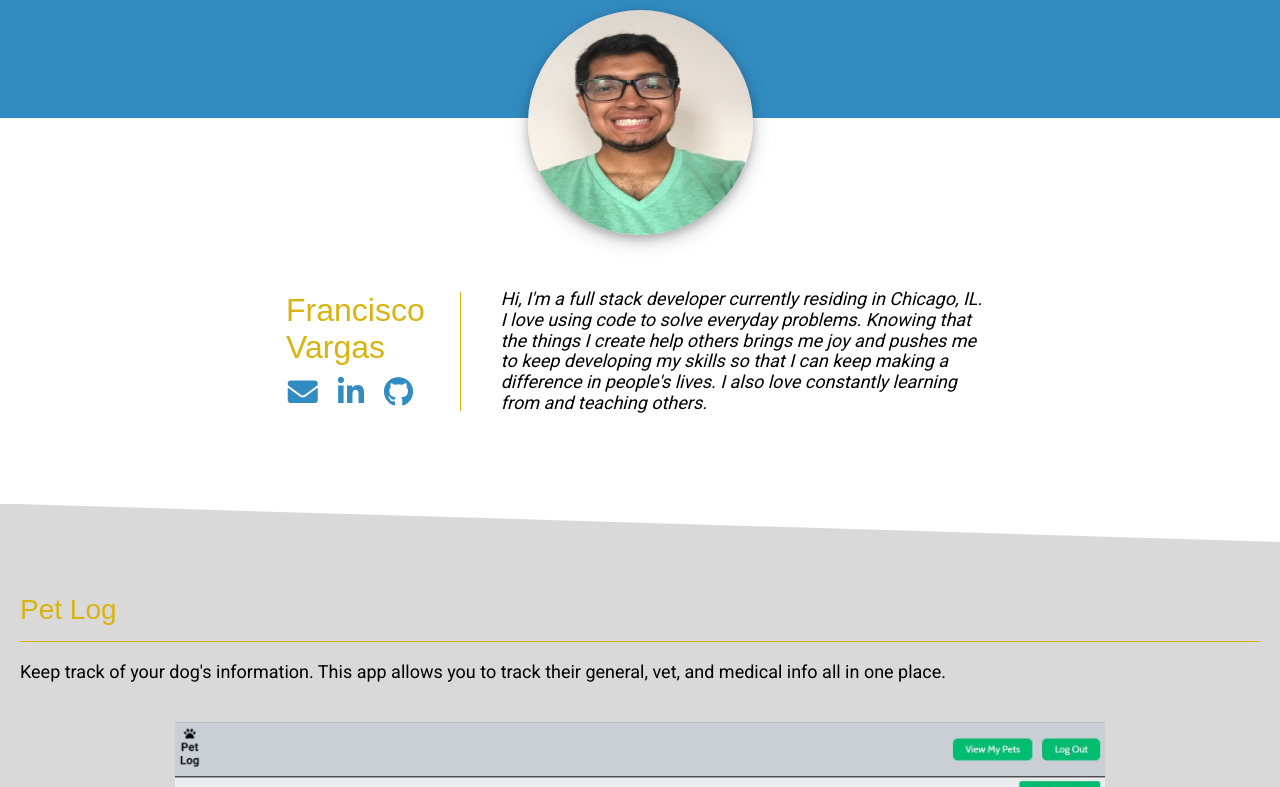
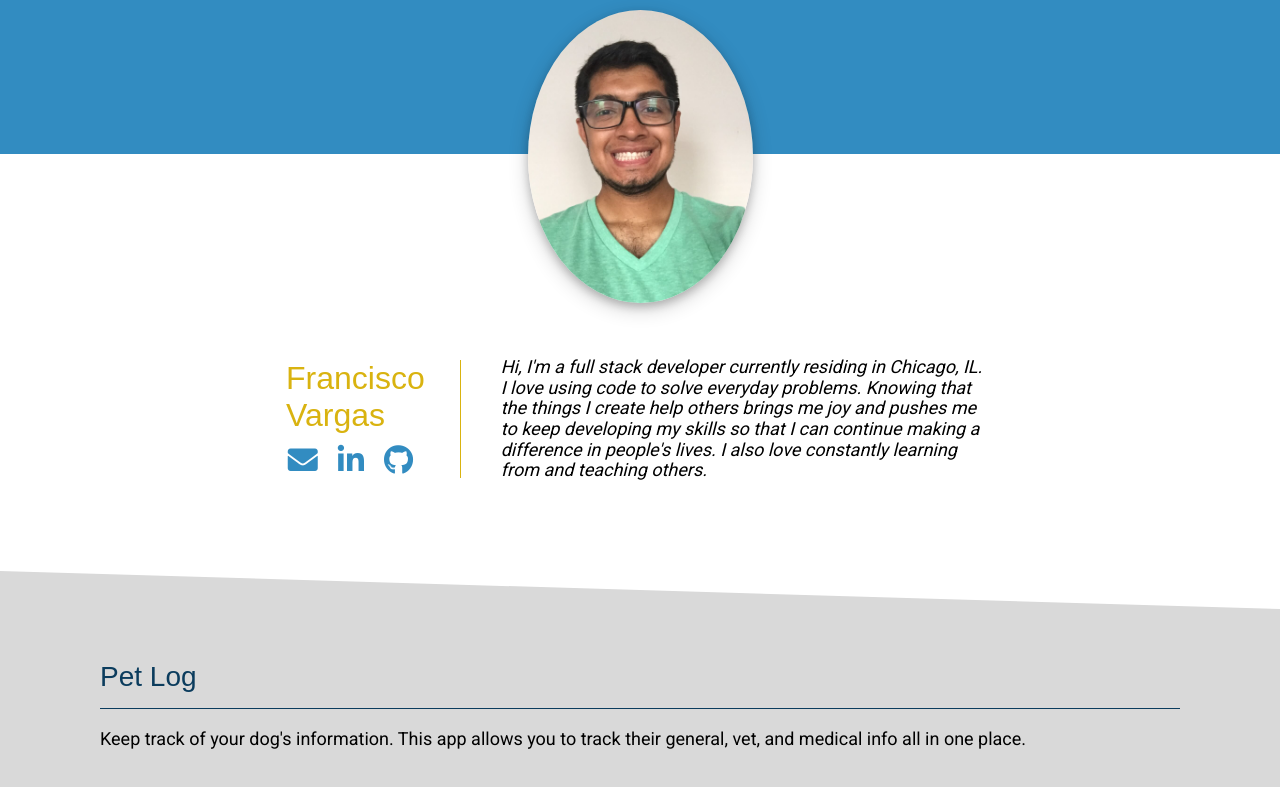
Before and after one commit to fjvarg4k/portfolio, a plain HTML site: page index.html in a window 1280 px wide. Shown: the top 787 px of the page. Drawn offline with nearby package versions, Linux system fonts and the light colour scheme.

Commit message:
changed margin on project sections

```diff
--- a/index.css
+++ b/index.css
@@ -32,29 +32,24 @@ p {
   margin-bottom: 40px;
 }
 
-.header-color-block {
-  background-color: #328cc1;
-  width: 100%;
-  height: 80px;
-  position: absolute;
-}
-
 .header-title {
   color: #d9b310;
   margin-bottom: 10px;
 }
 
 .img-container {
+  display: block;
+  width: 100%;
+  height: auto;
+  background: linear-gradient(to bottom, #328cc1 50%, #fff 50%);
   text-align: center;
 }
 
 .francisco-img {
-  position: relative;
   border-radius: 50%;
-  height: 150px;
+  height: 195px;
   width: 150px;
   margin-top: 10px;
-  z-index: 10;
   box-shadow: 0 4px 8px 0 rgba(0, 0, 0, 0.2), 0 6px 20px 0 rgba(0, 0, 0, 0.19);
 }
 
@@ -98,17 +93,33 @@ p {
   );
 }
 
-.project-title {
+.project-title-one,
+.project-title-two {
   font-size: 28px;
   margin: 15px 0;
+}
+
+.project-title-one {
+  color: #0b3c5d;
+}
+
+.project-title-two {
   color: #d9b310;
 }
 
-.project-description {
+.project-description-one,
+.project-description-two {
   border-top: 1px solid #d9b310;
   padding-top: 20px;
   margin-bottom: 20px;
-  /* font-weight: 600; */
+}
+
+.project-description-one {
+  border-top: 1px solid #0b3c5d;
+}
+
+.project-description-two {
+  border-top: 1px solid #d9b310;
 }
 
 .tech-list {
@@ -126,6 +137,7 @@ p {
   display: flex;
   flex-direction: column;
   align-items: center;
+  margin-bottom: 50px;
 }
 
 .project-btn {
@@ -187,7 +199,8 @@ footer {
 
 @media screen and (min-width: 768px) {
   .about-me,
-  .project-description {
+  .project-description-one,
+  .project-description-two {
     font-size: 18px;
   }
 
@@ -211,7 +224,7 @@ footer {
   }
 
   .francisco-img {
-    height: 225px;
+    height: 292.5px;
     width: 225px;
   }
 
@@ -249,7 +262,14 @@ footer {
     font-style: italic;
   }
 
-  .project-description {
+  .project-container-one,
+  .project-container-two {
+    padding-left: 100px;
+    padding-right: 100px;
+  }
+
+  .project-description-one,
+  .project-description-two {
     margin-bottom: 40px;
   }
 
--- a/index.html
+++ b/index.html
@@ -15,7 +15,6 @@
   </head>
   <body>
     <header role="banner">
-      <div class="header-color-block"></div>
       <div class="img-container">
         <img src="./resources/francisco_img.JPG" class="francisco-img" alt="Image of Francisco Vargas">
       </div>
@@ -31,7 +30,7 @@
         <div class="about-me-container">
           <p class="about-me">
             Hi, I'm a full stack developer currently residing in Chicago, IL. I love using code to solve everyday problems. Knowing that the things
-            I create help others brings me joy and pushes me to keep developing my skills so that I can keep making a difference in people's lives.
+            I create help others brings me joy and pushes me to keep developing my skills so that I can continue making a difference in people's lives.
             I also love constantly learning from and teaching others.
           </p>
         </div>
@@ -41,8 +40,8 @@
     <main role="main">
       <section id="projects-section" role="region">
         <div class="project-container-one">
-          <h3 class="project-title title">Pet Log</h3>
-          <p class="project-description">
+          <h3 class="project-title-one title">Pet Log</h3>
+          <p class="project-description-one">
             Keep track of your dog's information.
             This app allows you to track their general, vet, and medical info all in one place.
           </p>
@@ -65,8 +64,8 @@
           </div>
         </div>
         <div class="project-container-two">
-          <h3 class="project-title title">Walker Notes</h3>
-          <p class="project-description">
+          <h3 class="project-title-two title">Walker Notes</h3>
+          <p class="project-description-two">
             As a dog walker, it can be a pain finding a universal place to track of all of your important client information.
             This app helps keep track of everything from home access info to days that dogs are scheduled to be walked.
           </p>
@@ -88,8 +87,8 @@
           </div>
         </div>
         <div class="project-container-one">
-          <h3 class="project-title title">Doctor Lookup</h3>
-          <p class="project-description">
+          <h3 class="project-title-one title">Doctor Lookup</h3>
+          <p class="project-description-one">
             Search for doctors in your area based on the type of doctor or their name.
           </p>
           <img src="./resources/doctor_lookup_results.jpg" class="project-screenshot" alt="Doctor Lookup results">
```
